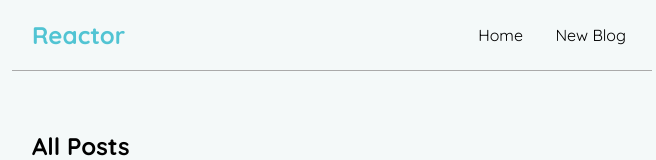
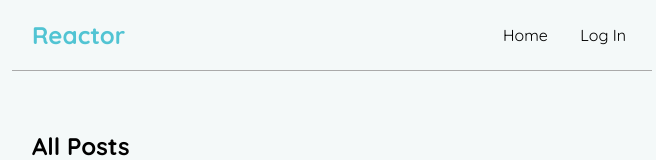
Before and after one commit to louiskwt/lt-blog, a React (Create React App) app: page / in a window 1280 px wide. Shown: the top 160 px of the page, without its empty margins (308-964 px from the left). Built offline with nearby package versions, Linux system fonts and the light colour scheme; data requests are answered from the project's data file.

Commit message:
set up userContext

```diff
--- a/src/App.js
+++ b/src/App.js
@@ -1,12 +1,16 @@
+import { useState } from 'react';
 import Navbar from './comps/Navbar';
 import Home from './comps/Home';
 import Create from './comps/Create';
 import BlogDetails from './comps/BlogDetails';
 import { BrowserRouter as Router, Route, Switch } from 'react-router-dom';
 import NotFound from './comps/NotFound';
+import UserContext from './context/userContext';
 
 function App() {
+	const [user, setUser] = useState(null);
 	return (
+		<UserContext.Provider value={(user, setUser)}>
 			<Router>
 				<div className='App'>
 					<Navbar />
@@ -28,6 +32,7 @@ function App() {
 					</div>
 				</div>
 			</Router>
+		</UserContext.Provider>
 	);
 }
 
--- a/src/comps/Navbar.js
+++ b/src/comps/Navbar.js
@@ -1,13 +1,20 @@
-import React from 'react';
+import React, { useContext } from 'react';
 import { Link } from 'react-router-dom';
+import UserContext from '../context/userContext';
 
 const Navbar = () => {
+	const { user } = useContext(UserContext);
+
 	return (
 		<nav className='navbar'>
 			<h1>Reactor</h1>
 			<div className='links'>
 				<Link to='/'>Home </Link>
-				<Link to='/create'>New Blog </Link>
+				{user ? (
+					<Link to='/create'>New Blog </Link>
+				) : (
+					<Link to='/create'>Log In </Link>
+				)}
 			</div>
 		</nav>
 	);
--- /dev/null
+++ b/src/context/userContext.js
@@ -0,0 +1,5 @@
+import { createContext } from 'react';
+
+const UserContext = createContext(null);
+
+export default UserContext;
```
Lines whose indentation alone changed are shown as unchanged.
